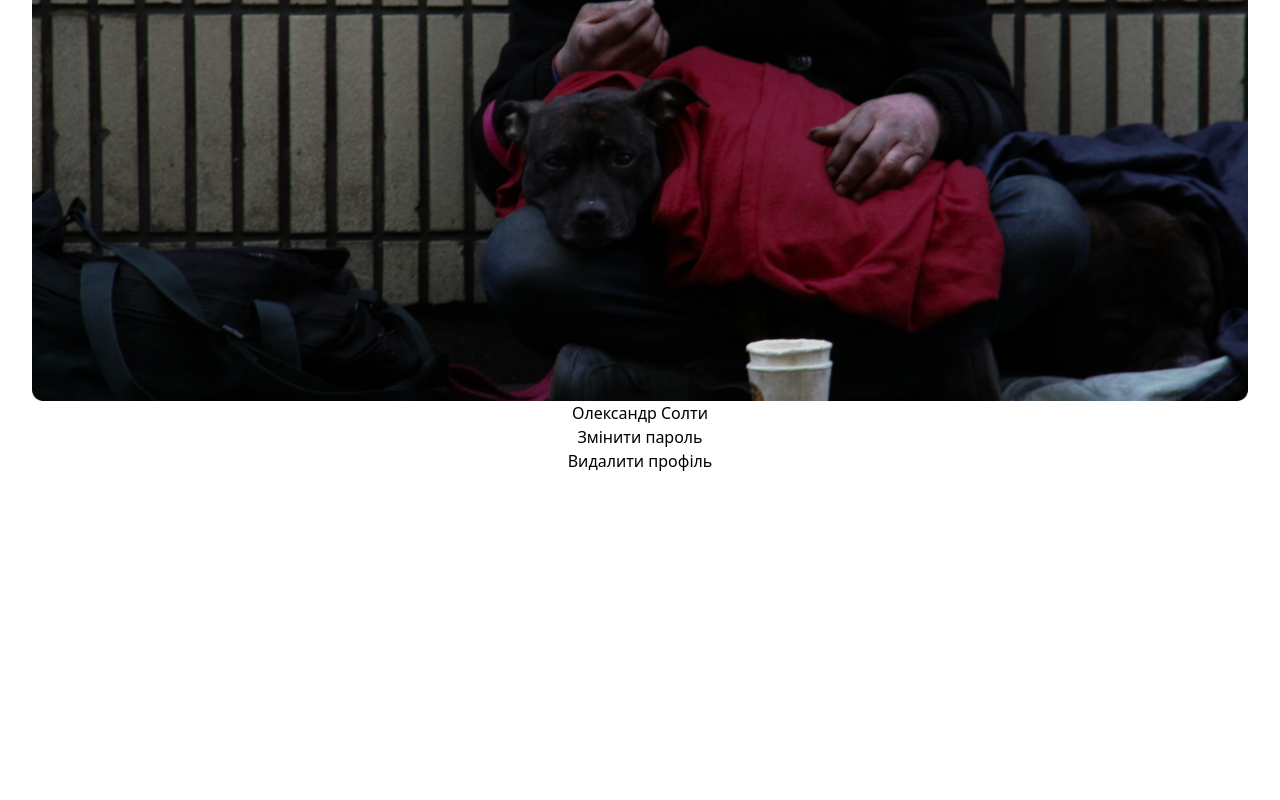
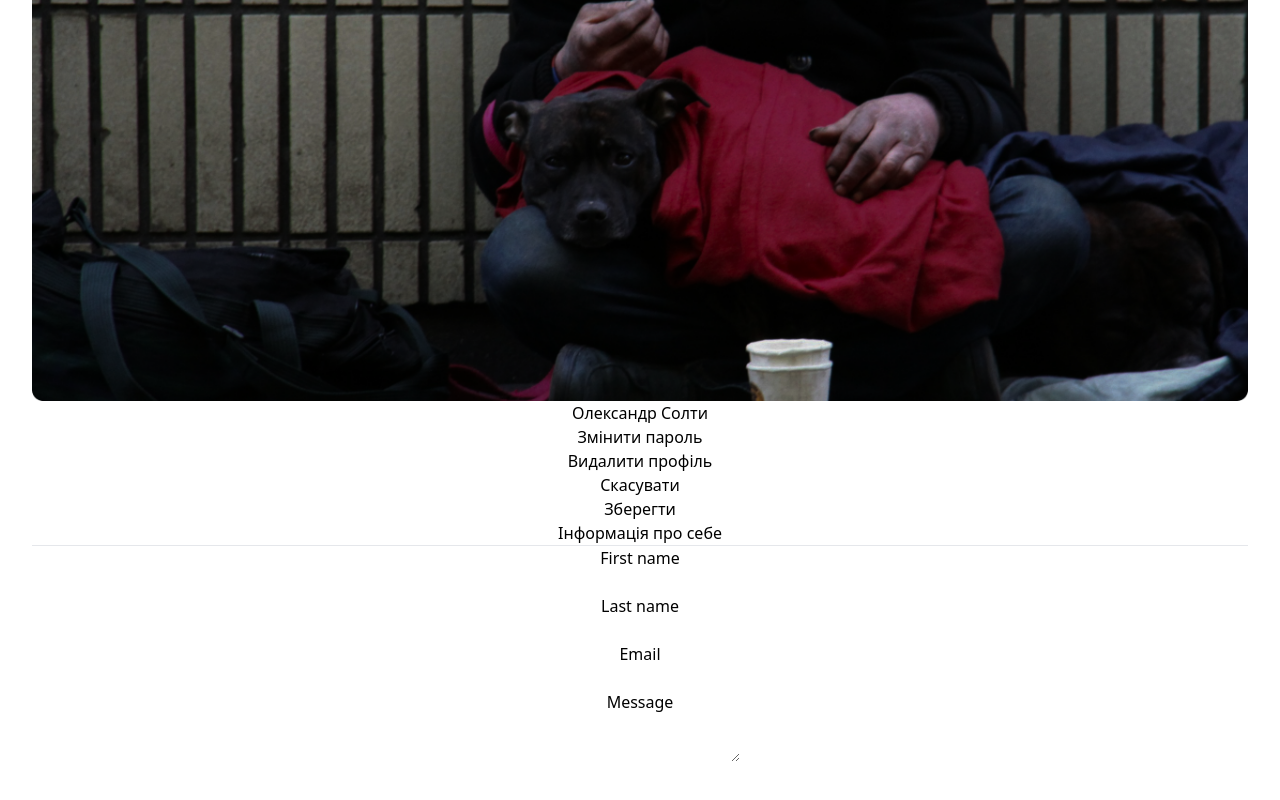
Before and after one commit to AnonimHakerrr/Helmee-Front, a React (Vite) app: page /profile in a window 1280 px wide. Shown: the part 398-1198 px from the top of the page. Before the commit the page ends 903 px from the top, so only its background shows below. Built offline with nearby package versions, Linux system fonts and the light colour scheme.

Commit message:
settings

```diff
--- a/src/App.tsx
+++ b/src/App.tsx
@@ -1,4 +1,4 @@
-import React, { useState } from 'react';
+import React, { Suspense, lazy, useState } from 'react';
 import reactLogo from './assets/react.svg';
 import viteLogo from '/vite.svg';
 import './App.css';
@@ -9,10 +9,11 @@ import NeedsHelps from './pages/needs-help/NeedsHelps';
 import Register from './pages/auth/register/Register';
 import Login from './pages/auth/login/Login';
 import { ProfileWho } from './pages/personalCabinetWhoHelp/ProfileWho';
+import Settings from './pages/personalCabinetWhoHelp/settings/Settings';
 
 function App() {
   const [count, setCount] = useState(0); // State for demonstration purposes
-
+  const profileRoutes = lazy(() => import('.//pages/personalCabinetWhoHelp/settings/Settings'));
   return (
     <div>
       <Routes>
@@ -23,7 +24,10 @@ function App() {
           <Route path="reg" element={<Register />} />
           <Route path="log" element={<Login />} />
 
-          <Route path="profile" element={<ProfileWho />}>     </Route>
+          <Route path="profile" element={<ProfileWho />}>
+          <Route  index element={<Settings />} />
+
+              </Route>
         </Route>
       </Routes>
     </div>
--- a/src/pages/personalCabinetWhoHelp/ProfileWho.tsx
+++ b/src/pages/personalCabinetWhoHelp/ProfileWho.tsx
@@ -11,8 +11,8 @@ const ProfileWho = () => {
               <h1 className="text-[2rem] mr-[58rem]">Обліковий запис</h1>
               <div className="flex flex-grow items-center justify-flex-start py-4 px-20 md:px-6 2xl:px-11">
 
-                  <a href="#" className="font-medium text-[20px] mx-4 text-black-600 underline dark:text-black-500 hover:no-underline">Налаштування</a>
-                  <a href="#" className="font-medium text-[20px] text-black-600 underline dark:text-black-500 hover:no-underline">Історя моїх платежів</a>
+                  <a href="" className="font-medium text-[20px] mx-4 text-black-600 underline dark:text-black-500 hover:no-underline">Налаштування</a>
+                  <a href="/needs" className="font-medium text-[20px] text-black-600 underline dark:text-black-500 hover:no-underline">Історя моїх платежів</a>
                   <a href="#" className="font-medium text-[20px] mx-4 border-black  border-[2px] rounded-full px-5 text-black-600 underline dark:text-black-500 hover:no-underline">Допомогти</a>
 
               </div>
@@ -36,7 +36,7 @@ const ProfileWho = () => {
 
 
                   </div>
-                  <div className="flex page mt-6 relative left-[59rem]">
+                  <div className="flex page mt-6 relative bottom-[31rem] left-[59rem]">
                       <Outlet></Outlet>
                   </div>
               </div>
--- /dev/null
+++ b/src/pages/personalCabinetWhoHelp/settings/Settings.tsx
@@ -0,0 +1,57 @@
+const Settings =()=> {
+
+
+
+    return (
+<>
+
+
+ <div><div className="flex flex-grow items-center justify-end  ">
+
+      <a href="#" className="  block  w-40 mx-4   border-[2px] border-[solid] border-black   rounded-[4px] text-center text-sm font-semibold text-black   hover:bg-[#FEFCF4] hover:text-[#5BC0EB] hover:border-[#5BC0EB]   focus-visible:outline focus-visible:outline-2 focus-visible:outline-offset-2 focus-visible:outline-indigo-600"><p className="text-[13px] ">Скасувати</p></a>
+    <a href="" className="  block  w-40  bg-[#5ff543] border-[2px] border-[solid] border-black   rounded-[4px] text-center text-sm font-semibold  text-black-900   hover:bg-[#FEFCF4] hover:text-[#5BC0EB] hover:border-[#5BC0EB] ocus-visible:outline focus-visible:outline-2 focus-visible:outline-offset-2 focus-visible:outline-indigo-600"><p className="text-[13px] ">Зберегти</p></a>
+        </div>
+ <h1 className="text-[2rem] my-5 text-left ">Інформація про себе</h1>
+    <hr className="w-full my-0  border-t-4 rounded  " />
+  <form action="#" method="POST" className="  mt-[3rem]   ">
+    <div className="grid grid-cols-1 gap-x-24 gap-y-20 sm:grid-cols-2">
+      <div>
+        <label htmlFor="first-name" className="block text-sm font-semibold leading-6 text-gray-900">First name</label>
+        <div className="mt-2.5">
+          <input type="text" name="first-name" id="first-name" autoComplete="given-name" className="block w-full rounded-md border-0 px-3.5 py-2 text-gray-900 shadow-sm ring-1 ring-inset ring-gray-300 placeholder:text-gray-400 focus:ring-2 focus:ring-inset focus:ring-indigo-600  "/>
+        </div>
+      </div>
+      <div>
+        <label htmlFor="last-name" className="block text-sm font-semibold leading-6 text-gray-900">Last name</label>
+        <div className="mt-2.5">
+          <input type="text" name="last-name" id="last-name" autoComplete="family-name" className="block w-full rounded-md border-0 px-3.5 py-2 text-gray-900 shadow-sm ring-1 ring-inset ring-gray-300 placeholder:text-gray-400 focus:ring-2 focus:ring-inset focus:ring-indigo-600 "/>
+        </div>
+      </div>
+
+      <div className="sm:col-span-2">
+        <label htmlFor="email" className="block text-sm font-semibold leading-6 text-gray-900">Email</label>
+        <div className="mt-2.5">
+          <input type="email" name="email" id="email" autoComplete="email" className="block w-full rounded-md border-0 px-3.5 py-2 text-gray-900 shadow-sm ring-1 ring-inset ring-gray-300 placeholder:text-gray-400 focus:ring-2 focus:ring-inset focus:ring-indigo-600 sm:text-sm sm:leading-6"/>
+        </div>
+      </div>
+
+      <div className="sm:col-span-2">
+        <label htmlFor="message" className="block text-sm font-semibold leading-6 text-gray-900">Message</label>
+        <div className="mt-2.5">
+          <textarea name="message" id="message"  className="block w-full rounded-md border-0 px-3.5 py-2 text-gray-900 shadow-sm ring-1 ring-inset ring-gray-300 placeholder:text-gray-400 focus:ring-2 focus:ring-inset focus:ring-indigo-600 sm:text-sm sm:leading-6"></textarea>
+        </div>
+      </div>
+
+    </div>
+
+  </form>
+
+  </div>
+
+</>
+
+
+);
+
+};
+export default Settings;
```
